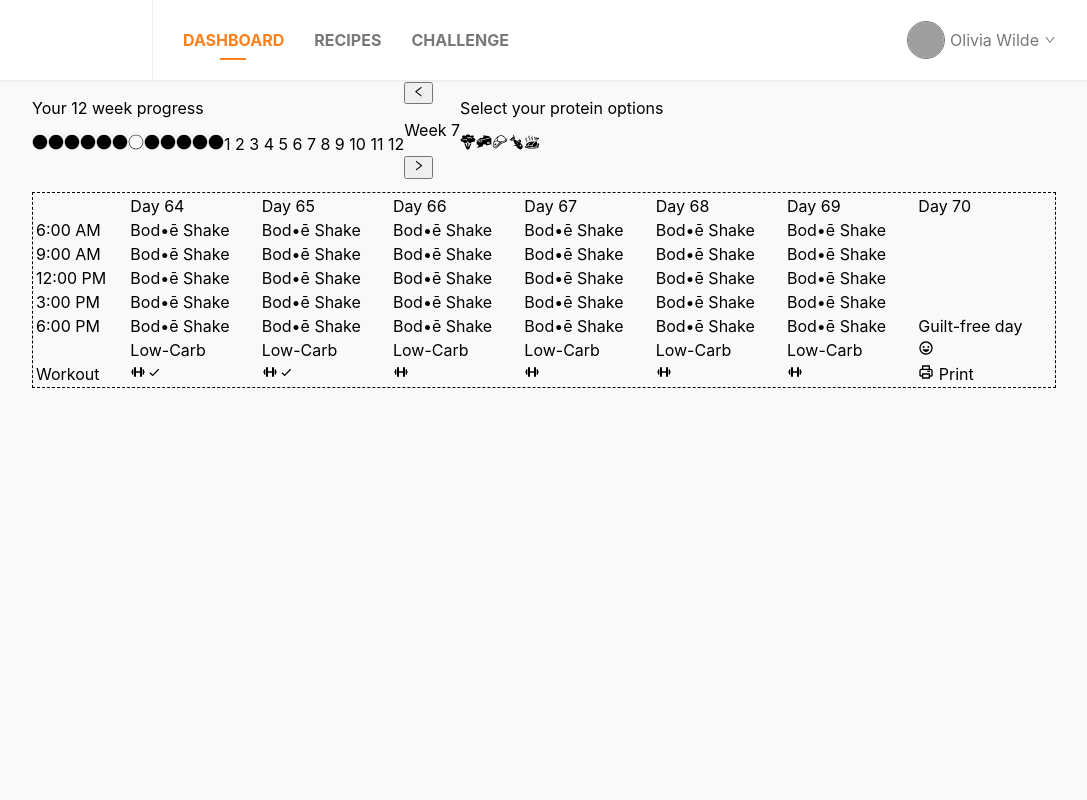
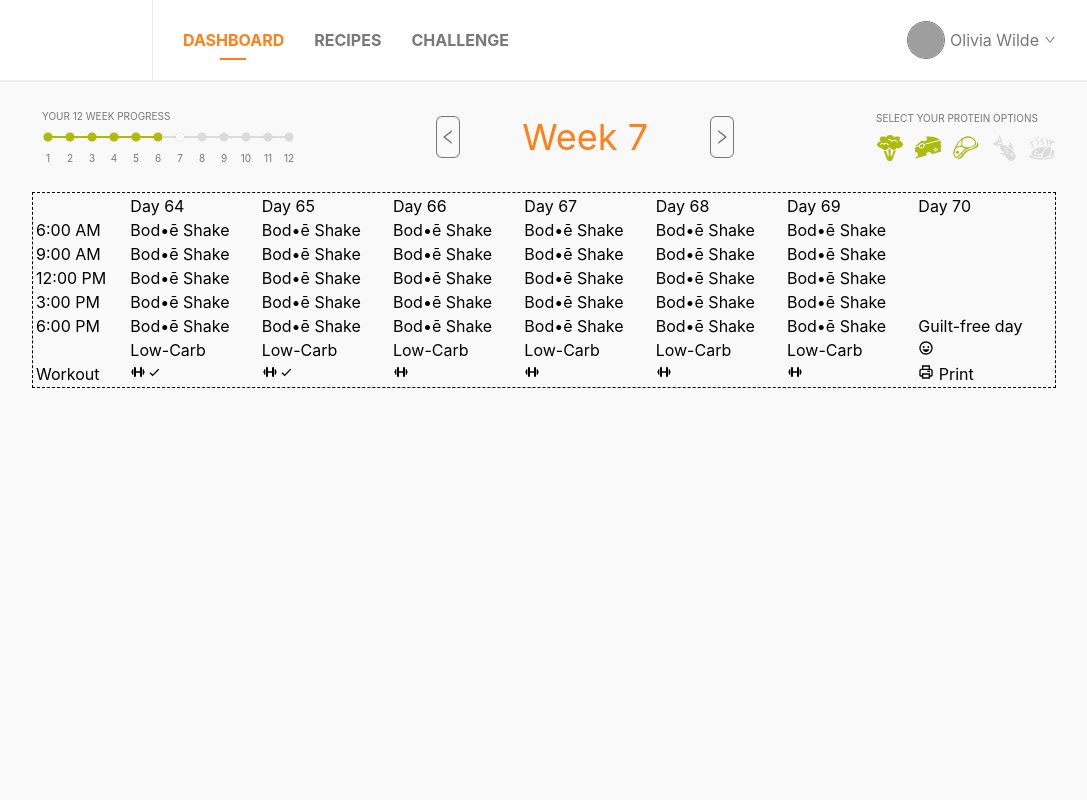
Before and after one commit to konrad-roguszewski/jfd-recruitment-task, a React (Create React App) app: page / in a window 1280 px wide. Shown: the top 800 px of the page, without its empty margins (96-1183 px from the left). Built offline with nearby package versions, Linux system fonts and the light colour scheme; grey boxes are pictures that could not be loaded.

Commit message:
style: Added styles to Dashboard's subcomponents

```diff
--- a/src/components/ControlPanel.tsx
+++ b/src/components/ControlPanel.tsx
@@ -6,6 +6,8 @@
 const Root = styled.div`
   height: 110px;
   display: flex;
+  justify-content: space-between;
+  align-items: center;
 `;
 
 export const ControlPanel = () => {
--- a/src/components/ProteinOptions.tsx
+++ b/src/components/ProteinOptions.tsx
@@ -1,18 +1,77 @@
-import { GiBroccoli } from "react-icons/gi";
-import { GiCheeseWedge } from "react-icons/gi";
-import { GiSteak } from "react-icons/gi";
-import { GiFriedFish } from "react-icons/gi";
-import { GiChickenOven } from "react-icons/gi";
+import styled from 'styled-components';
+import { GiBroccoli } from 'react-icons/gi';
+import { GiCheeseWedge } from 'react-icons/gi';
+import { GiSteak } from 'react-icons/gi';
+import { GiFriedFish } from 'react-icons/gi';
+import { GiChickenOven } from 'react-icons/gi';
+
+const StyledParagraph = styled.p`
+  text-transform: uppercase;
+  font-size: 10px;
+  color: ${props => props.theme.graphite};
+  margin-top: 0;
+`;
+
+const IconsGroup = styled.div`
+  display: flex;
+  color: ${props => props.theme.darkGray};
+`;
+
+const StyledBroccoliIcon = styled(GiBroccoli)`
+  height: 28px;
+  width: 28px;
+  &.active {
+    color: ${props => props.theme.green};
+  }
+`;
+
+const StyledCheeseIcon = styled(GiCheeseWedge)`
+  height: 28px;
+  width: 28px;
+  margin-left: 10px;
+  &.active {
+    color: ${props => props.theme.green};
+  }
+`;
+
+const StyledSteakIcon = styled(GiSteak)`
+  height: 28px;
+  width: 28px;
+  margin-left: 10px;
+  &.active {
+    color: ${props => props.theme.green};
+  }
+`;
+
+const StyledFishIcon = styled(GiFriedFish)`
+  height: 28px;
+  width: 28px;
+  margin-left: 10px;
+  &.active {
+    color: ${props => props.theme.green};
+  }
+`;
+
+const StyledChickenIcon = styled(GiChickenOven)`
+  height: 28px;
+  width: 28px;
+  margin-left: 10px;
+  &.active {
+    color: ${props => props.theme.green};
+  }
+`;
 
 export const ProteinOptions = () => {
   return (
     <div>
-      <p>Select your protein options</p>
-      <GiBroccoli />
-      <GiCheeseWedge />
-      <GiSteak />
-      <GiFriedFish />
-      <GiChickenOven />
+      <StyledParagraph>Select your protein options</StyledParagraph>
+      <IconsGroup>
+        <StyledBroccoliIcon className="active"/>
+        <StyledCheeseIcon className="active"/>
+        <StyledSteakIcon className="active"/>
+        <StyledFishIcon />
+        <StyledChickenIcon />
+      </IconsGroup>
     </div>
-  )
-}
+  );
+};
--- a/src/components/WeekProgress.tsx
+++ b/src/components/WeekProgress.tsx
@@ -1,23 +1,134 @@
-import { GiPlainCircle } from "react-icons/gi";
-import { GiCircle } from "react-icons/gi";
+import styled from 'styled-components';
+import { GiPlainCircle } from 'react-icons/gi';
+import { GiCircle } from 'react-icons/gi';
+
+const Root = styled.div`
+  display: flex;
+  flex-direction: column;
+`;
+
+const StyledTitle = styled.p`
+  text-transform: uppercase;
+  font-size: 10px;
+  color: ${props => props.theme.graphite};
+  margin-left: 10px;
+`;
+
+const StyledParagraph = styled.p`
+  text-transform: uppercase;
+  font-size: 10px;
+  color: ${props => props.theme.graphite};
+  text-align: center;
+`;
+
+const ProgressBar = styled.div`
+  display: flex;
+`;
+
+const ProgressSection = styled.div`
+  display: flex;
+  flex-direction: column;
+  align-items: center;
+  margin-left: 10px;
+  position: relative;
+  z-index: 1;
+  width: 12px;
+  &:before {
+    content: '';
+    position: absolute;
+    left: 10px;
+    bottom: 86%;
+    width: 14px;
+    border-bottom: 2px solid ${props => props.theme.darkGray};
+  }
+  &.active {
+    &:before {
+      content: '';
+      position: absolute;
+      left: 10px;
+      bottom: 86%;
+      width: 14px;
+      border-bottom: 2px solid ${props => props.theme.green};
+    }
+  }
+`;
+
+const LastProgressSection = styled.div`
+  display: flex;
+  flex-direction: column;
+  align-items: center;
+  margin-left: 10px;
+`;
+
+const PlainCircleIcon = styled(GiPlainCircle)`
+  height: 10px;
+  width: 10px;
+  color: ${props => props.theme.darkGray};
+  &.active {
+    color: ${props => props.theme.green};
+  }
+`;
+
+const CircleIcon = styled(GiCircle)`
+  height: 10px;
+  width: 10px;
+  color: ${props => props.theme.darkGray};
+`;
 
 export const WeekProgress = () => {
   return (
-    <div>
-      <p>Your 12 week progress</p>
-      <GiPlainCircle />
-      <GiPlainCircle />
-      <GiPlainCircle />
-      <GiPlainCircle />
-      <GiPlainCircle />
-      <GiPlainCircle />
-      <GiCircle />
-      <GiPlainCircle />
-      <GiPlainCircle />
-      <GiPlainCircle />
-      <GiPlainCircle />
-      <GiPlainCircle />
-      1 2 3 4 5 6 7 8 9 10 11 12
-    </div>
-  )
-}
+    <Root>
+      <StyledTitle>Your 12 week progress</StyledTitle>
+      <ProgressBar>
+        <ProgressSection className="active">
+          <PlainCircleIcon className="active" />
+          <StyledParagraph>1</StyledParagraph>
+        </ProgressSection>
+        <ProgressSection className="active">
+          <PlainCircleIcon className="active"/>
+          <StyledParagraph>2</StyledParagraph>
+        </ProgressSection>
+        <ProgressSection className="active">
+          <PlainCircleIcon className="active"/>
+          <StyledParagraph>3</StyledParagraph>
+        </ProgressSection>
+        <ProgressSection className="active">
+          <PlainCircleIcon className="active"/>
+          <StyledParagraph>4</StyledParagraph>
+        </ProgressSection>
+        <ProgressSection className="active">
+          <PlainCircleIcon className="active"/>
+          <StyledParagraph>5</StyledParagraph>
+        </ProgressSection>
+        <ProgressSection>
+          <PlainCircleIcon className="active"/>
+          <StyledParagraph>6</StyledParagraph>
+        </ProgressSection>
+        <ProgressSection>
+          <CircleIcon />
+          <StyledParagraph>7</StyledParagraph>
+        </ProgressSection>
+        <ProgressSection>
+          <PlainCircleIcon />
+          <StyledParagraph>8</StyledParagraph>
+        </ProgressSection>
+        <ProgressSection>
+          <PlainCircleIcon />
+          <StyledParagraph>9</StyledParagraph>
+        </ProgressSection>
+        <ProgressSection>
+          <PlainCircleIcon />
+          <StyledParagraph>10</StyledParagraph>
+        </ProgressSection>
+        <ProgressSection>
+          <PlainCircleIcon />
+          <StyledParagraph>11</StyledParagraph>
+        </ProgressSection>
+        <LastProgressSection>
+          <PlainCircleIcon />
+          <StyledParagraph>12</StyledParagraph>
+        </LastProgressSection>
+      </ProgressBar>
+    </Root>
+  );
+};
--- a/src/components/WeekSlider.tsx
+++ b/src/components/WeekSlider.tsx
@@ -1,12 +1,41 @@
-import { AiOutlineLeft } from "react-icons/ai";
-import { AiOutlineRight } from "react-icons/ai";
+import styled from 'styled-components';
+import { AiOutlineLeft } from 'react-icons/ai';
+import { AiOutlineRight } from 'react-icons/ai';
+
+const Root = styled.div`
+  display: flex;
+  align-items: center;
+`;
+
+const StyledButton = styled.button`
+  color: ${props => props.theme.graphite};
+  border: 1px solid ${props => props.theme.graphite};
+  border-radius: 6px;
+  background: ${props => props.theme.lightGray};
+  display: flex;
+  align-items: center;
+  padding: 0 2px;
+  font-size: 18px;
+  height: 42px;
+`;
+
+const StyledParagraph = styled.p`
+  font-size: 36px;
+  color: ${props => props.theme.orange};
+  width: 250px;
+  text-align: center;
+`;
 
 export const WeekSlider = () => {
   return (
-    <div>
-      <button><AiOutlineLeft /></button>
-      <p>Week 7</p>
-      <button><AiOutlineRight /></button>
-    </div>
-  )
-}
+    <Root>
+      <StyledButton>
+        <AiOutlineLeft />
+      </StyledButton>
+      <StyledParagraph>Week 7</StyledParagraph>
+      <StyledButton>
+        <AiOutlineRight />
+      </StyledButton>
+    </Root>
+  );
+};
```
